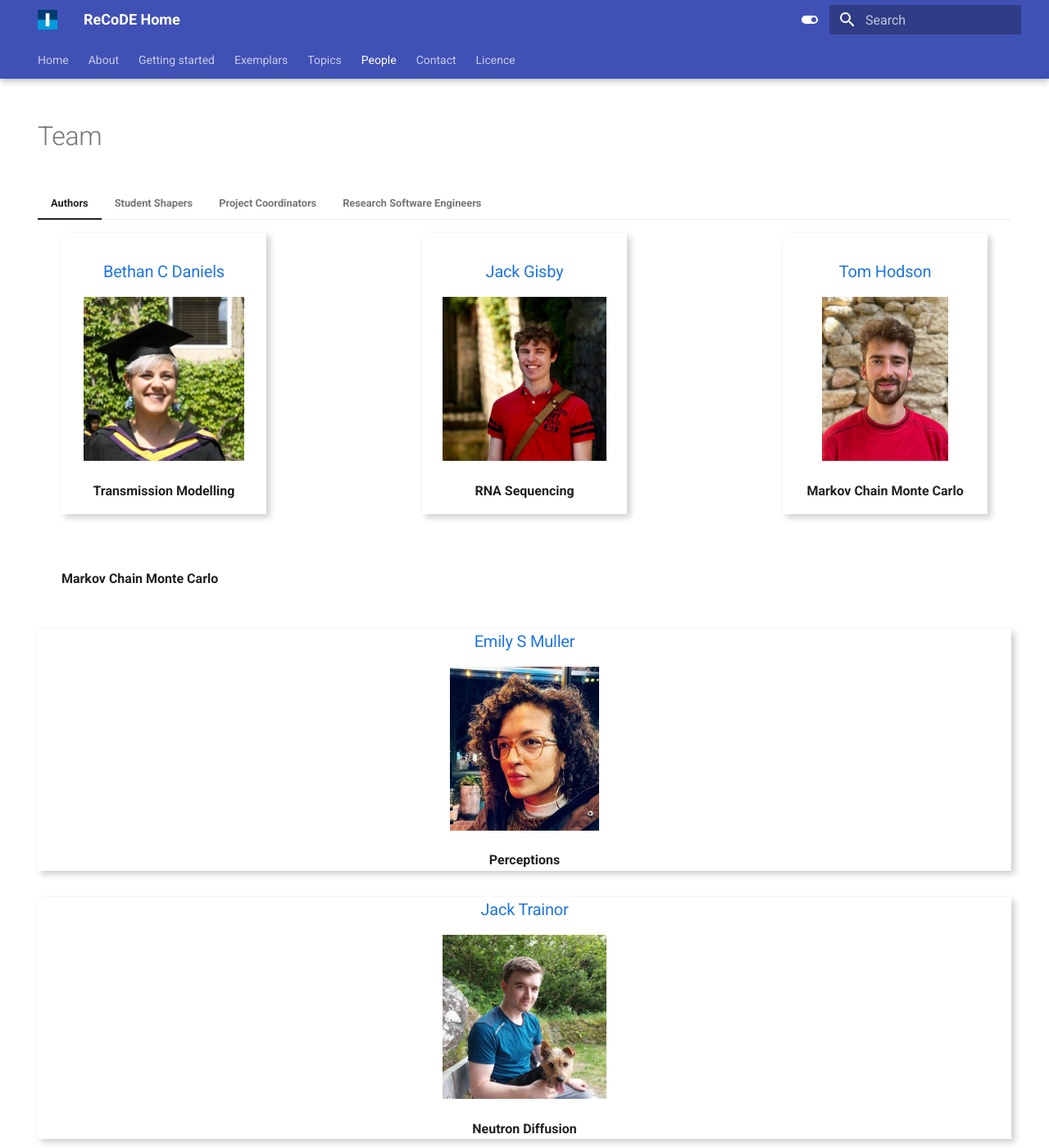
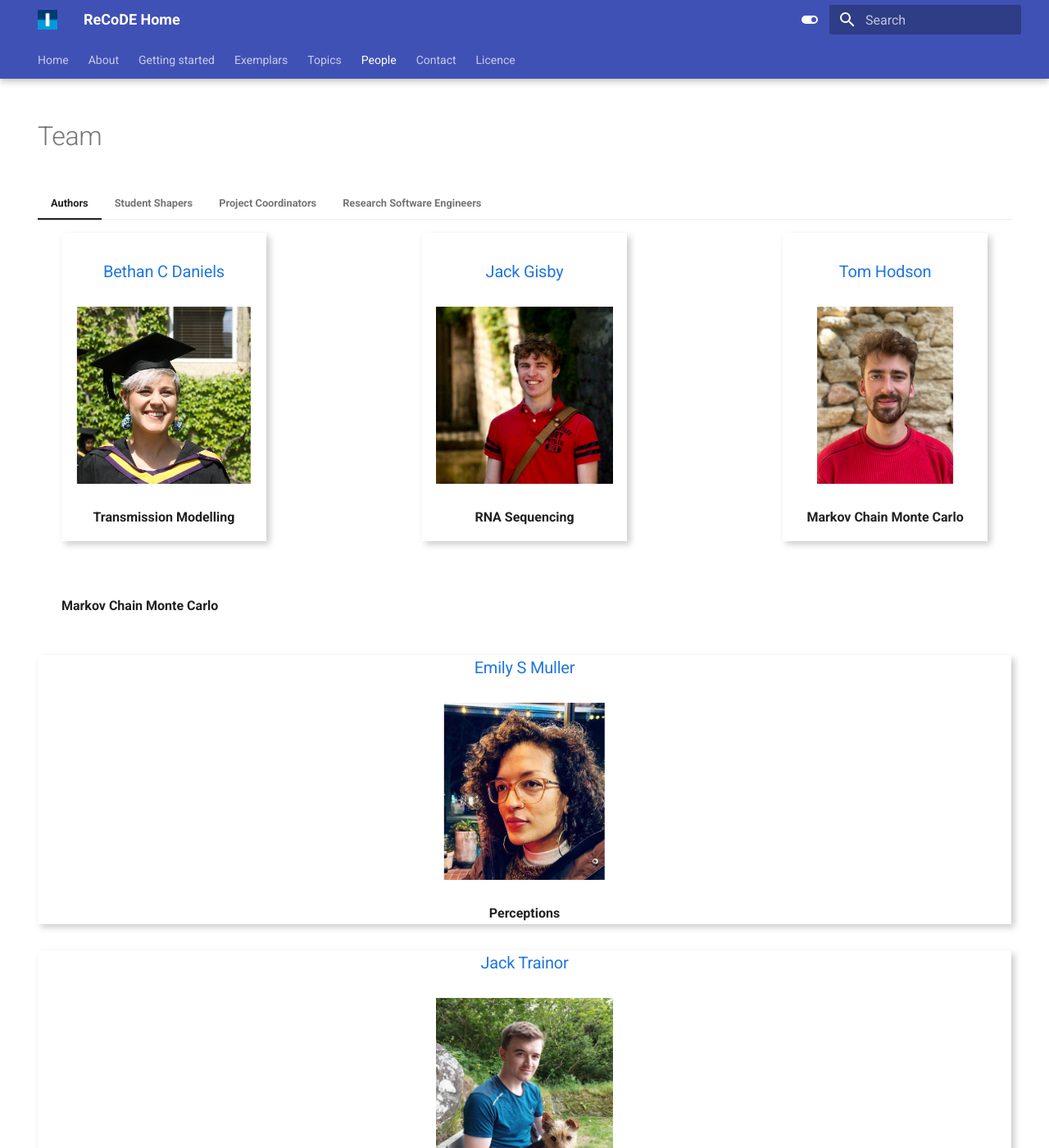
Before and after one commit to ImperialCollegeLondon/ReCoDE-home, an MkDocs documentation site: the page built from docs/people.md, in a window 1280 px wide and 1400 px high. Shown: the whole window at 82% size. Built offline with MkDocs 1.6.1 and Material for MkDocs 9.7.7, drawn with Linux system fonts in a browser that asks for light colours.

Commit message:
feat: align author cards better

```diff
--- a/docs/stylesheets/extra.css
+++ b/docs/stylesheets/extra.css
@@ -17,11 +17,36 @@
     box-shadow: 4px 4px 8px 0 rgba(0, 0, 0, 0.2);
     text-align: center;
 }
+/* Authors Grid */
+.container_people {
+  position: relative;
+  height: 240px; /* Increased total height to accommodate buffer around the image */
+}
+
+.container_people::before {
+  content: "";
+  display: block;
+  height: 180px; /* Reduced height to provide buffer around the image */
+}
+
+.container_people::after {
+  content: "";
+  display: block;
+  height: 20px; /* Bottom buffer remains the same */
+}
 
 .container_people img {
-  width:  auto;
-  height: 200px;
+  max-width: 90%; /* Reduced max-width to provide buffer on left and right */
+  max-height: 90%;
+  position: absolute;
+  top: 50%;
+  left: 50%;
+  transform: translate(-50%, -50%);
+  height: auto;
+  width: auto;
 }
+
+
 
 
 /* Exemplars Grid */
```
